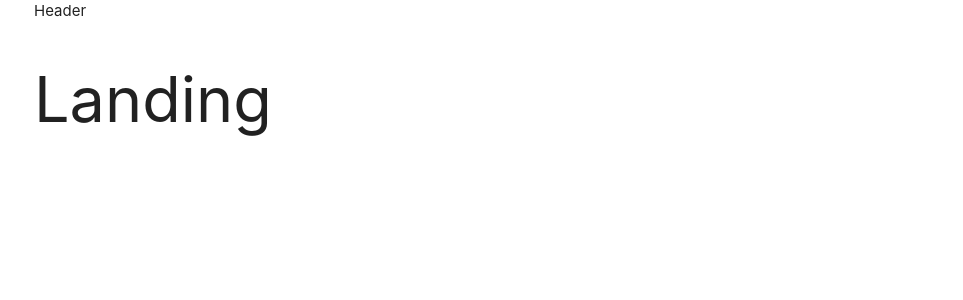
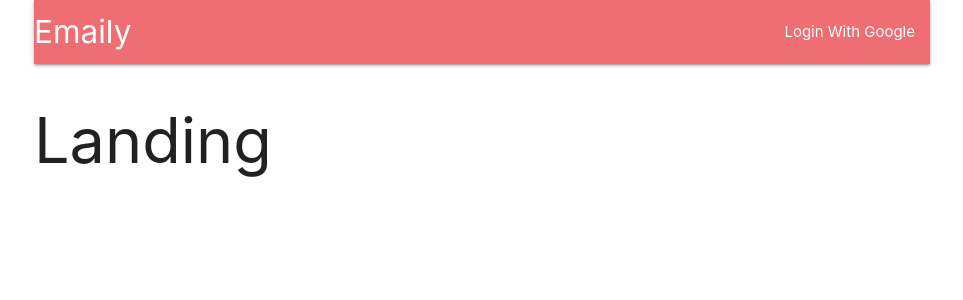
Before and after one commit to jason-nordheim/emaily-client, a React (Create React App) app: page / in a window 1280 px wide. Shown: the top 300 px of the page, without its empty margins (158-1121 px from the left). Built offline with nearby package versions, Linux system fonts and the light colour scheme.

Commit message:
created navbar from materialize template

```diff
--- a/src/components/Header.js
+++ b/src/components/Header.js
@@ -2,6 +2,19 @@
 
 export default class Header extends Component {
   render() {
-    return <div>Header</div>;
+    return (
+      <nav>
+        <div class="nav-wrapper">
+          <a href="/" class="brand-logo">
+            Emaily
+          </a>
+          <ul id="nav-mobile" class="right hide-on-med-and-down">
+            <li>
+              <a href="sass.html">Login With Google</a>
+            </li>
+          </ul>
+        </div>
+      </nav>
+    );
   }
 }
```
